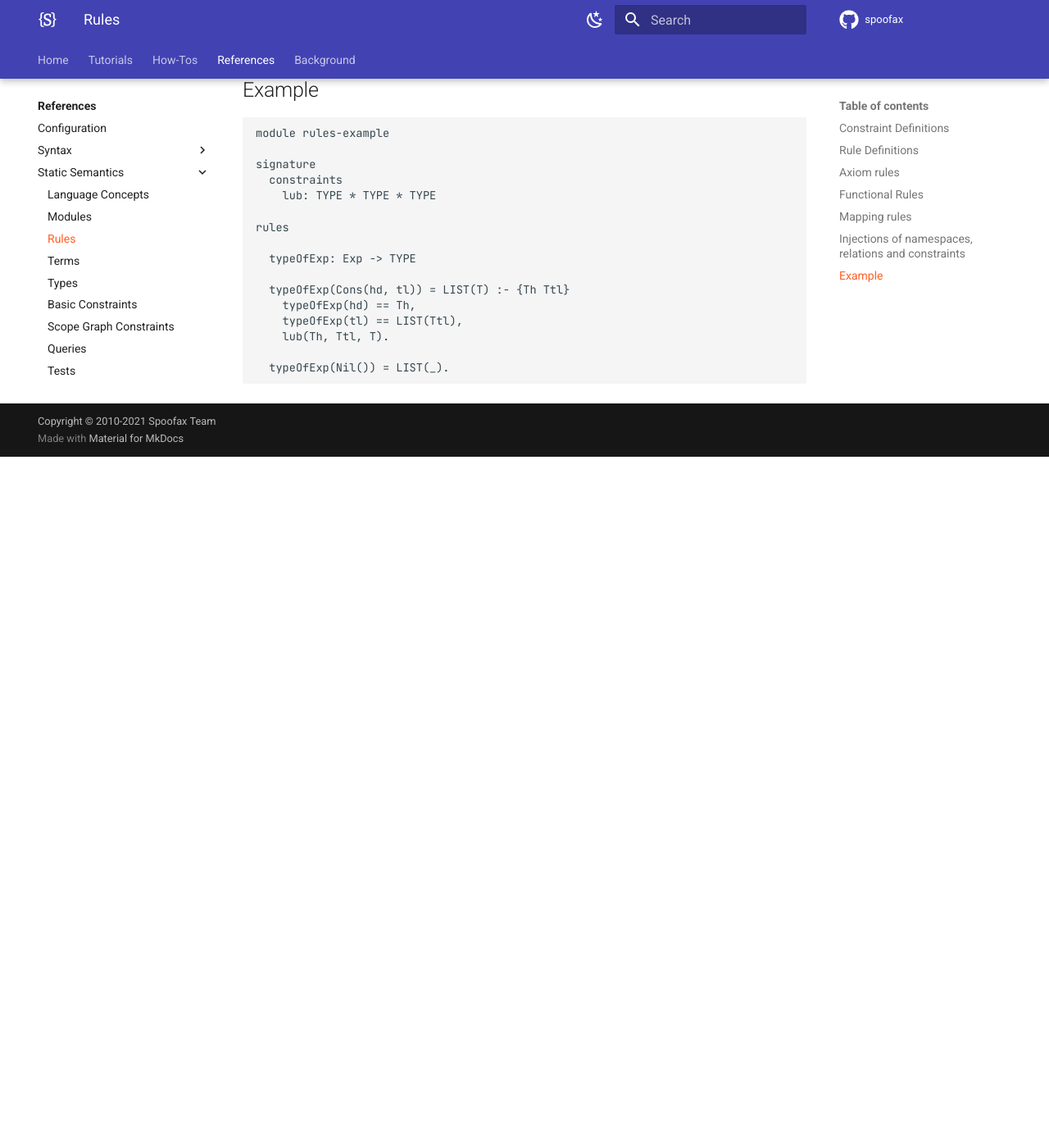
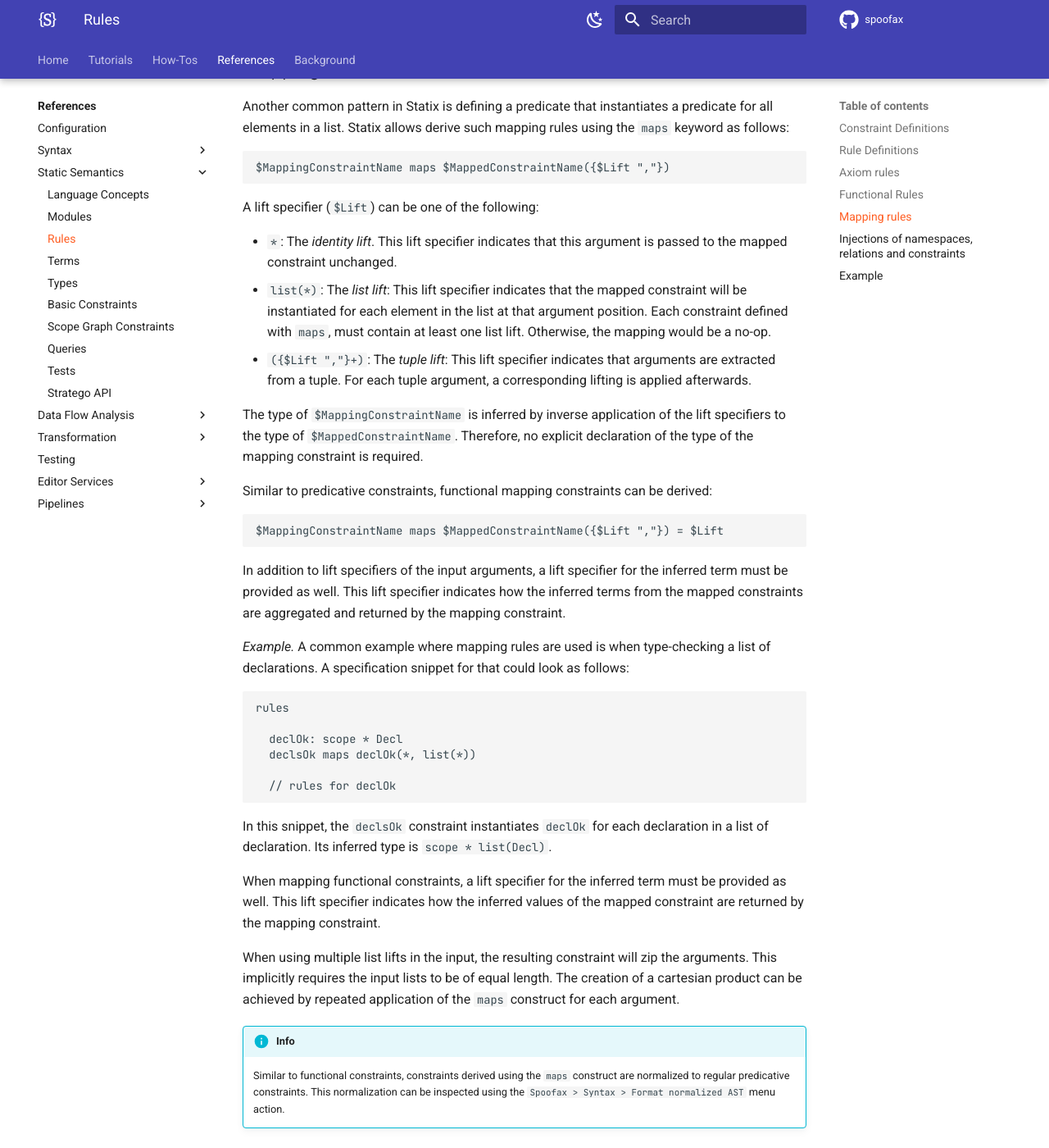
Before and after one commit to pdmosses/metaborg.github.io, an MkDocs documentation site: the page built from docs/references/statix/rules.md, in a window 1280 px wide and 1400 px high, scrolled down 2895 px. Shown: the whole window at 82% size. Built offline with MkDocs 1.6.1 and Material for MkDocs 9.7.7, drawn with Linux system fonts in a browser that asks for light colours; comment, search, counter and statistics services are not loaded; before the commit the page ends 3452 px from its top, so only the background shows below that; some of the changed text lies outside the part shown.

Commit message:
Add subsection on mapping rules

````diff
--- a/docs/references/statix/rules.md
+++ b/docs/references/statix/rules.md
@@ -129,9 +129,76 @@ position of the application of the functional predicate.
     declarations' and 'predicative constraints', versus 'functional constraint
     declarations' and 'functional constraints', respectively.
 
+!!! info
+    Every specification with functional predicates is normalized to a form with
+    only regular predicates. To show the normal form of a specification in
+    Eclipse, use the `Spoofax > Syntax > Format normalized AST` menu action.
 
 ## Mapping rules
 
+Another common pattern in Statix is defining a predicate that instantiates a
+predicate for all elements in a list. Statix allows derive such mapping rules
+using the `maps` keyword as follows:
+
+```statix
+$MappingConstraintName maps $MappedConstraintName({$Lift ","})
+```
+
+A lift specifier (`$Lift`) can be one of the following:
+
+- `*`: The *identity lift*. This lift specifier indicates that this argument is
+  passed to the mapped constraint unchanged.
+- `list(*)`: The *list lift*: This lift specifier indicates that the mapped
+  constraint will be instantiated for each element in the list at that argument
+  position. Each constraint defined with `maps`, must contain at least one list
+  lift. Otherwise, the mapping would be a no-op.
+- `({$Lift ","}+)`: The *tuple lift*: This lift specifier indicates that arguments
+  are extracted from a tuple. For each tuple argument, a corresponding lifting
+  is applied afterwards.
+
+The type of `$MappingConstraintName` is inferred by inverse application of the
+lift specifiers to the type of `$MappedConstraintName`. Therefore, no explicit
+declaration of the type of the mapping constraint is required.
+
+Similar to predicative constraints, functional mapping constraints can be derived:
+
+```statix
+$MappingConstraintName maps $MappedConstraintName({$Lift ","}) = $Lift
+```
+
+In addition to lift specifiers of the input arguments, a lift specifier for the
+inferred term must be provided as well. This lift specifier indicates how the
+inferred terms from the mapped constraints are aggregated and returned by the
+mapping constraint.
+
+_Example._ A common example where mapping rules are used is when type-checking a
+list of declarations. A specification snippet for that could look as follows:
+
+```statix
+rules
+
+  declOk: scope * Decl
+  declsOk maps declOk(*, list(*))
+
+  // rules for declOk
+```
+
+In this snippet, the `declsOk` constraint instantiates `declOk` for each
+declaration in a list of declaration. Its inferred type is `scope * list(Decl)`.
+
+When mapping functional constraints, a lift specifier for the inferred term
+must be provided as well. This lift specifier indicates how the inferred values
+of the mapped constraint are returned by the mapping constraint.
+
+When using multiple list lifts in the input, the resulting constraint will zip
+the arguments. This implicitly requires the input lists to be of equal length.
+The creation of a cartesian product can be achieved by repeated application of
+the `maps` construct for each argument.
+
+!!! info
+    Similar to functional constraints, constraints derived using the `maps`
+    construct are normalized to regular predicative constraints. This normalization
+    can be inspected using the `Spoofax > Syntax > Format normalized AST` menu action.
 
 ## Injections of namespaces, relations and constraints
 
````
